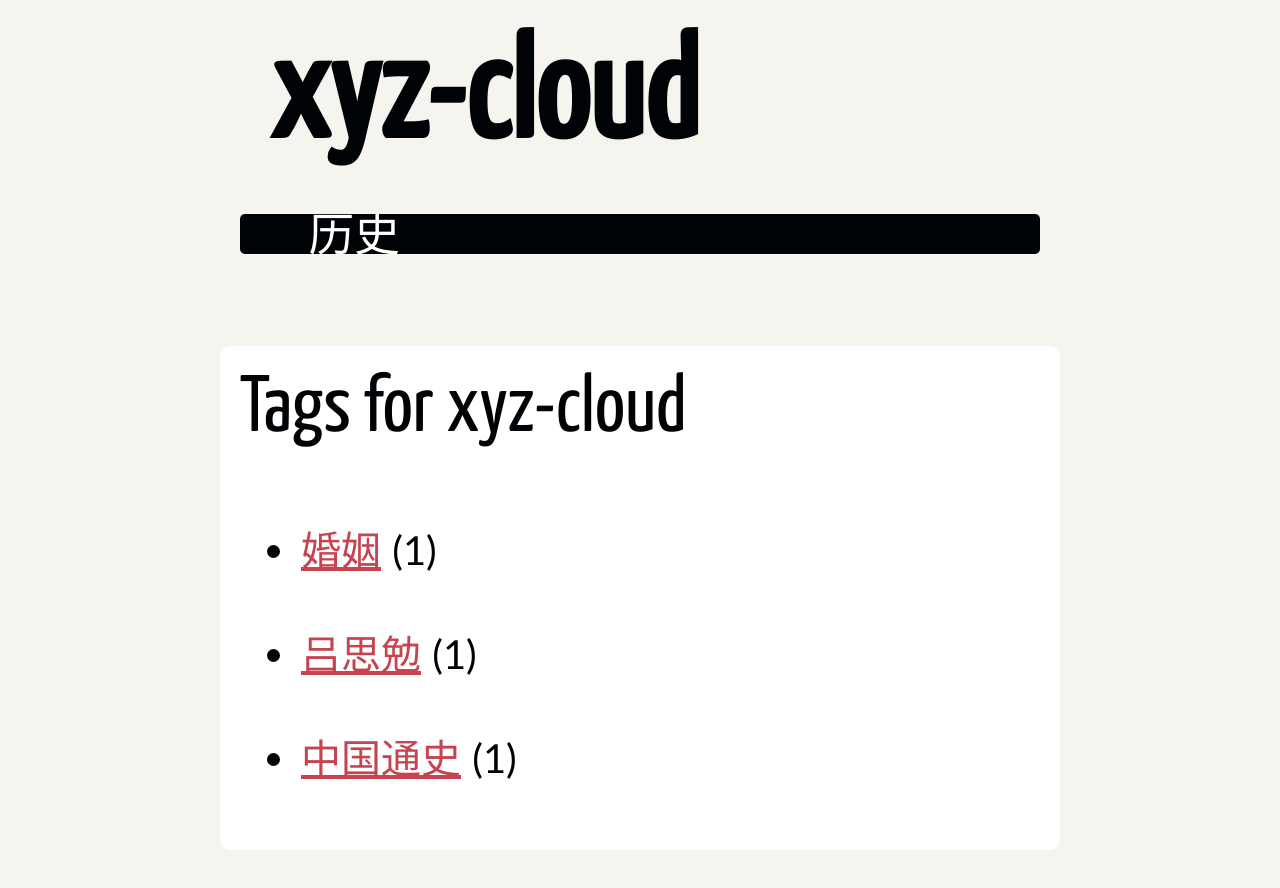
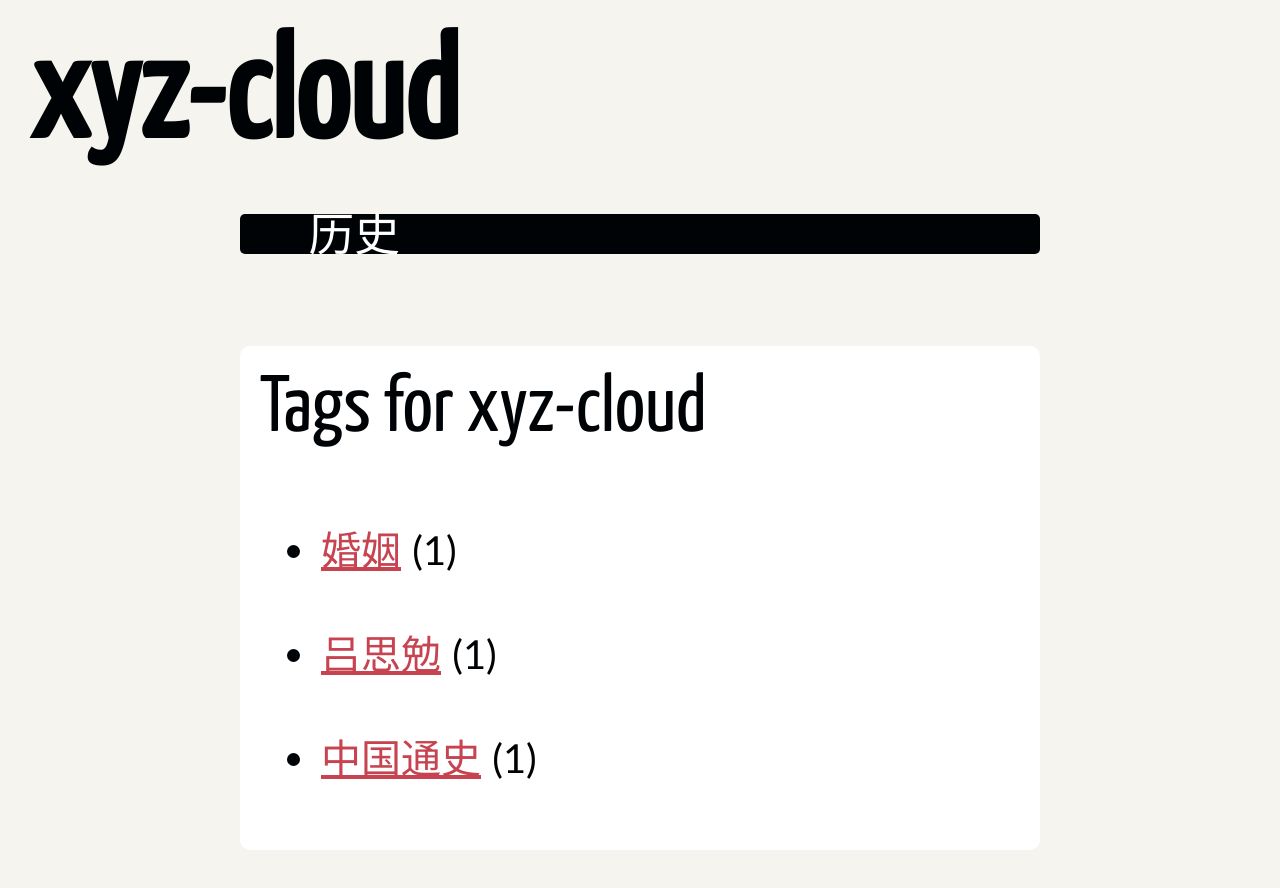
Before and after one commit to xyz-cloud-mobile/xyz-cloud-mobile.github.io, a plain HTML site: page tags.html in a window 1280 px wide. Drawn offline with Linux system fonts and the light colour scheme; files whose address does not match are found by name.

Commit message:
css test

```diff
--- a/theme/css/main.css
+++ b/theme/css/main.css
@@ -147,7 +147,7 @@ aside, nav, article, figure {
 }
 
 /***** Layout *****/
-.body {clear: both; margin: 0 auto; width: 800px;}
+.body {clear: both; margin: 0 auto; width: auto;}
 img.right, figure.right, div.figure.align-right {
     float: right;
     margin: 0 0 2em 2em;
@@ -271,7 +271,7 @@ div.figure p.caption, figure p.caption { /* margin provided by figure */
 	margin-bottom: 2em;
 	overflow: hidden;
 	padding: 20px 20px;
-	width: 800px;
+	width: 760px;
 
 	border-radius: 10px;
 	-moz-border-radius: 10px;
```
